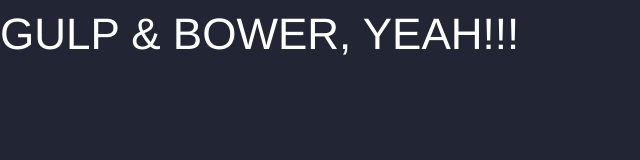
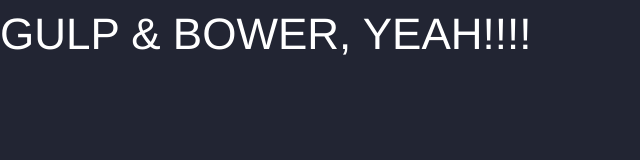
Before and after one commit to Airmax909/proj-init-gulp-bower, a website: page build/index.html in a window 1280 px wide. Shown: the full height of the page, 0-640 px from the left. Drawn offline with Linux system fonts and the light colour scheme.

Commit message:
adds exclamation mark to title

```diff
--- a/build/index.html
+++ b/build/index.html
@@ -7,7 +7,7 @@
   <link rel="stylesheet" href="css/app.min.css">
 </head>
 <body>
-  <h1>GULP & BOWER, YEAH!!!</h1>
+  <h1>GULP & BOWER, YEAH!!!!</h1>
 
   <script src="js/bower.min.js"></script>
   <script src="js/app.min.js"></script>
```
